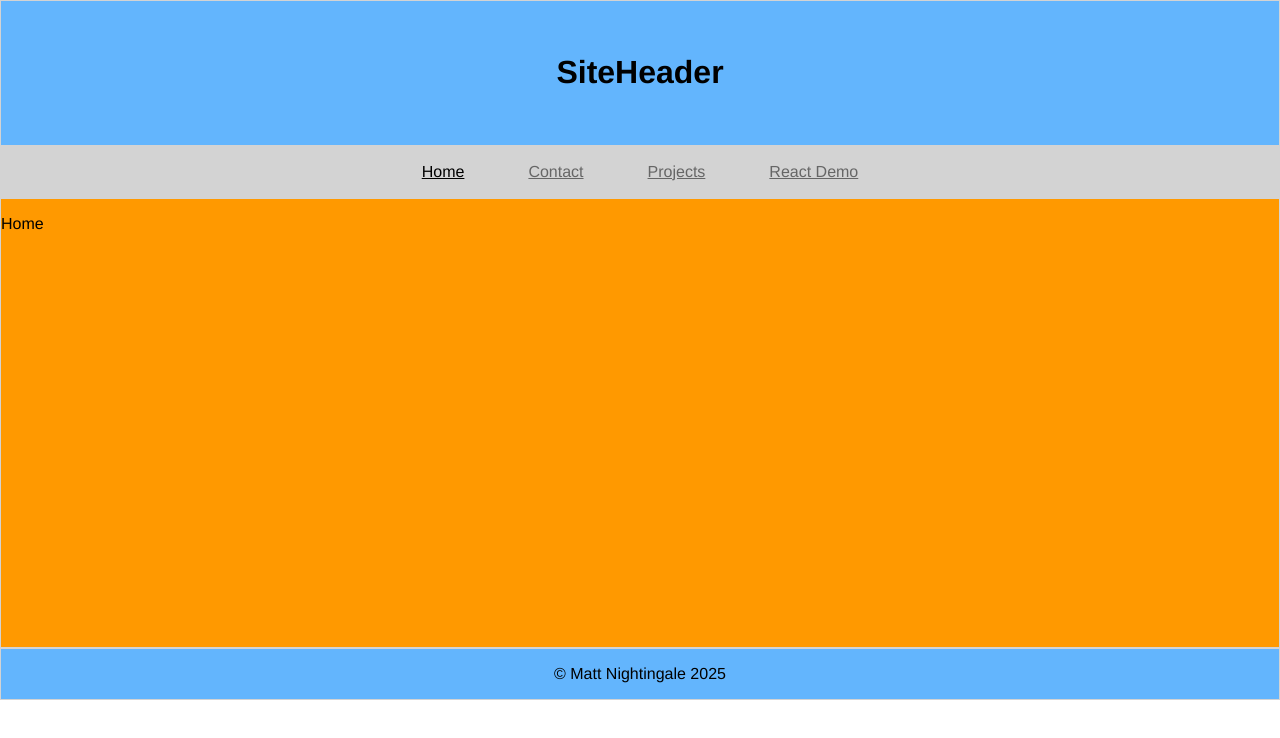
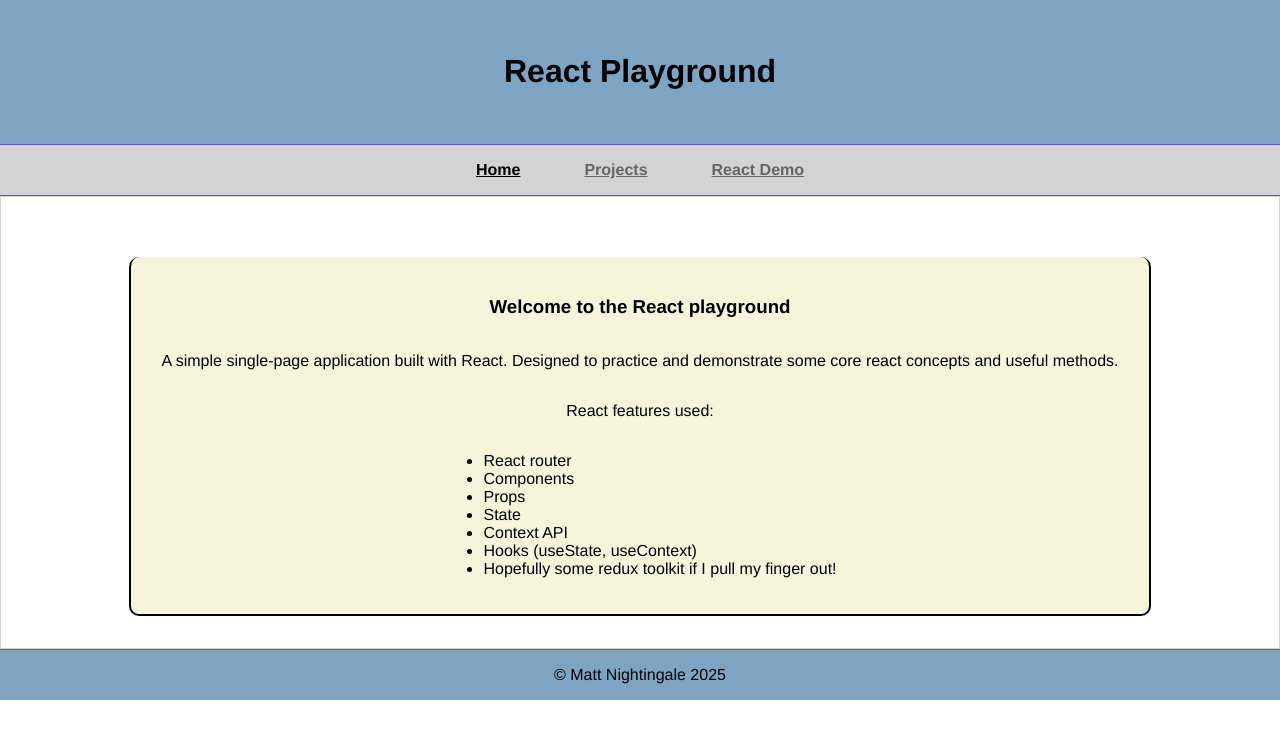
Before and after one commit to MattNightingale/TechNativeweek6reactchallenge, a React (Vite) app: page / in a window 1280 px wide. Shown: the top 738 px of the page. Built offline with nearby package versions, Linux system fonts and the light colour scheme.

Commit message:
some styling cleanup

```diff
--- a/src/components/Home/Home.jsx
+++ b/src/components/Home/Home.jsx
@@ -1,10 +1,25 @@
-import styles from './Home.module.css';
-
+import styles from "./Home.module.css";
 
 function Home() {
   return (
     <div className={styles.wrapper}>
-      <p>Home</p>
+      <div className={styles.content}>
+        <h3 className={styles.title}>Welcome to the React playground</h3>
+        <p>
+          A simple single-page application built with React. Designed to
+          practice and demonstrate some core react concepts and useful methods.
+        </p>
+        <p>React features used:</p>
+        <ul>
+          <li>React router</li>
+          <li>Components</li>
+          <li>Props</li>
+          <li>State</li>
+          <li>Context API</li>
+          <li>Hooks (useState, useContext)</li>
+          <li>Hopefully some redux toolkit if I pull my finger out!</li>
+        </ul>
+      </div>
     </div>
   );
 }
--- a/src/components/Home/Home.module.css
+++ b/src/components/Home/Home.module.css
@@ -2,3 +2,19 @@
 
   width: 100%;
 }
+
+.content {
+  display: flex;
+  align-items: center;
+  margin: 0 auto;
+  width: 80%;
+  background-color: beige;
+  border: 2px solid black;
+  border-top: none;
+  border-radius: 10px;
+  padding: 20px;
+  margin-top: 60px;
+  margin-bottom: 20px;
+  display: flex;
+  flex-direction: column;
+}
--- a/src/components/MainContent/MainContent.module.css
+++ b/src/components/MainContent/MainContent.module.css
@@ -5,7 +5,7 @@
   justify-content: center;
   width: 100%;
   flex: 1;
-  background: #f90;
+  background: white;
 }
 
 .wrapper.dark {
--- a/src/components/ReactDemo/ReactDemo2/ReactDemo2.jsx
+++ b/src/components/ReactDemo/ReactDemo2/ReactDemo2.jsx
@@ -27,7 +27,7 @@ function ReactDemo2() {
   async function tenDrinksArray() {
     let drinksArray = [];
 
-    for (let i = 0; i < 10; i++) {
+    for (let i = 0; i < 9; i++) {
       drinksArray.push(await cocktailDB.randomDrink([i]));
     }
     return drinksArray;
--- a/src/components/SiteFooter/SiteFooter.module.css
+++ b/src/components/SiteFooter/SiteFooter.module.css
@@ -10,10 +10,10 @@
 
 .wrapper.light {
   padding: 1rem;
-  border: 1px solid lightgray;
+  border-top: 1px solid rgb(94, 81, 231);
   display: flex;
   align-items: center;
   justify-content: center;
   color: black;
-  background: rgb(99, 181, 253);
+  background: rgb(126, 164, 196);
 }
--- a/src/components/SiteHeader/SiteHeader.jsx
+++ b/src/components/SiteHeader/SiteHeader.jsx
@@ -6,7 +6,7 @@ function SiteHeader() {
   const { darkMode } = useContext(darkModeContext);
   return (
     <div className={darkMode ? styles.wrapper + ' ' + styles.dark : styles.wrapper + ' ' + styles.light}>
-          <h1>SiteHeader</h1>
+          <h1>React Playground</h1>
     </div>
   );
 }
--- a/src/components/SiteHeader/SiteHeader.module.css
+++ b/src/components/SiteHeader/SiteHeader.module.css
@@ -12,10 +12,10 @@
 
 .wrapper.light {
   padding: 2rem;
-  border: 1px solid lightgray;
+  border-bottom:  1px solid rgb(94, 81, 231);
   display: flex;
   align-items: center;
   justify-content: center;
   color: black;
-  background: rgb(99, 181, 253);
+  background: rgb(126, 164, 196);
 }
--- a/src/components/SiteNav/SiteNav.jsx
+++ b/src/components/SiteNav/SiteNav.jsx
@@ -4,7 +4,7 @@ import styles from "./SiteNav.module.css";
 function SiteNav() {
   const navLinks = [
     { label: "Home", url: "/" },
-    { label: "Contact", url: "/contact" },
+    //{ label: "Contact", url: "/contact" },
     { label: "Projects", url: "/projects"},
     { label: "React Demo", url: "/reactdemo"},
   ];
--- a/src/components/SiteNav/SiteNav.module.css
+++ b/src/components/SiteNav/SiteNav.module.css
@@ -1,6 +1,6 @@
 .wrapper {
   padding: 1rem;
-  border: 1px solid lightgray;
+  border-bottom: 1px solid rgb(94, 81, 231);;
   display: flex;
   align-items: center;
   justify-content: center;
@@ -9,6 +9,7 @@
 
 .links {
   display: flex;
+  font-weight: bold;
 }
 
 .activeLink,
```
